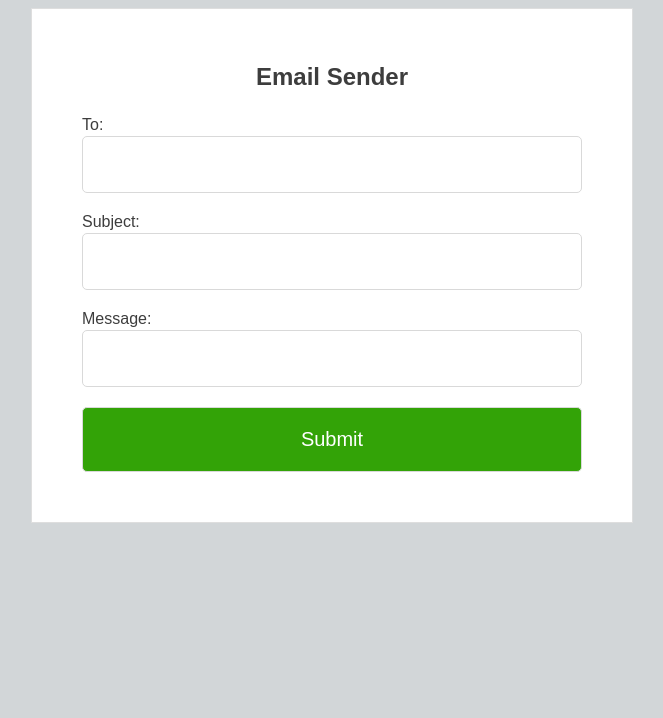
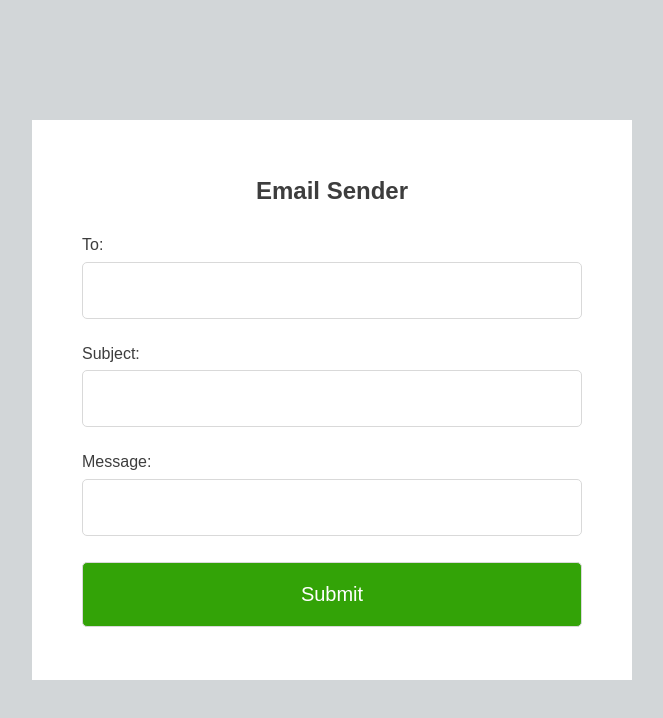
Before and after one commit to darciovilela/sendmail-app, a React (Create React App) app: page / in a window 1280 px wide. Shown: the top 718 px of the page, without its empty margins (308-971 px from the left). Built offline with nearby package versions, Linux system fonts and the light colour scheme.

Commit message:
Centralize form in page

```diff
--- a/src/assets/app.css
+++ b/src/assets/app.css
@@ -15,13 +15,18 @@ h1 {
 
 form {
   background: white;
-  border: 1px solid #dedede;
   display: flex;
   flex-direction: column;
   justify-content: space-around;
-  margin: 0 auto;
-  max-width: 500px;
+  position: absolute;
   padding: 30px 50px;
+  margin: auto;
+  top: 0;
+  right: 0;
+  bottom: 0;
+  left: 0;
+  width: 500px;
+  height: 500px;
 }
 
 input {
```
